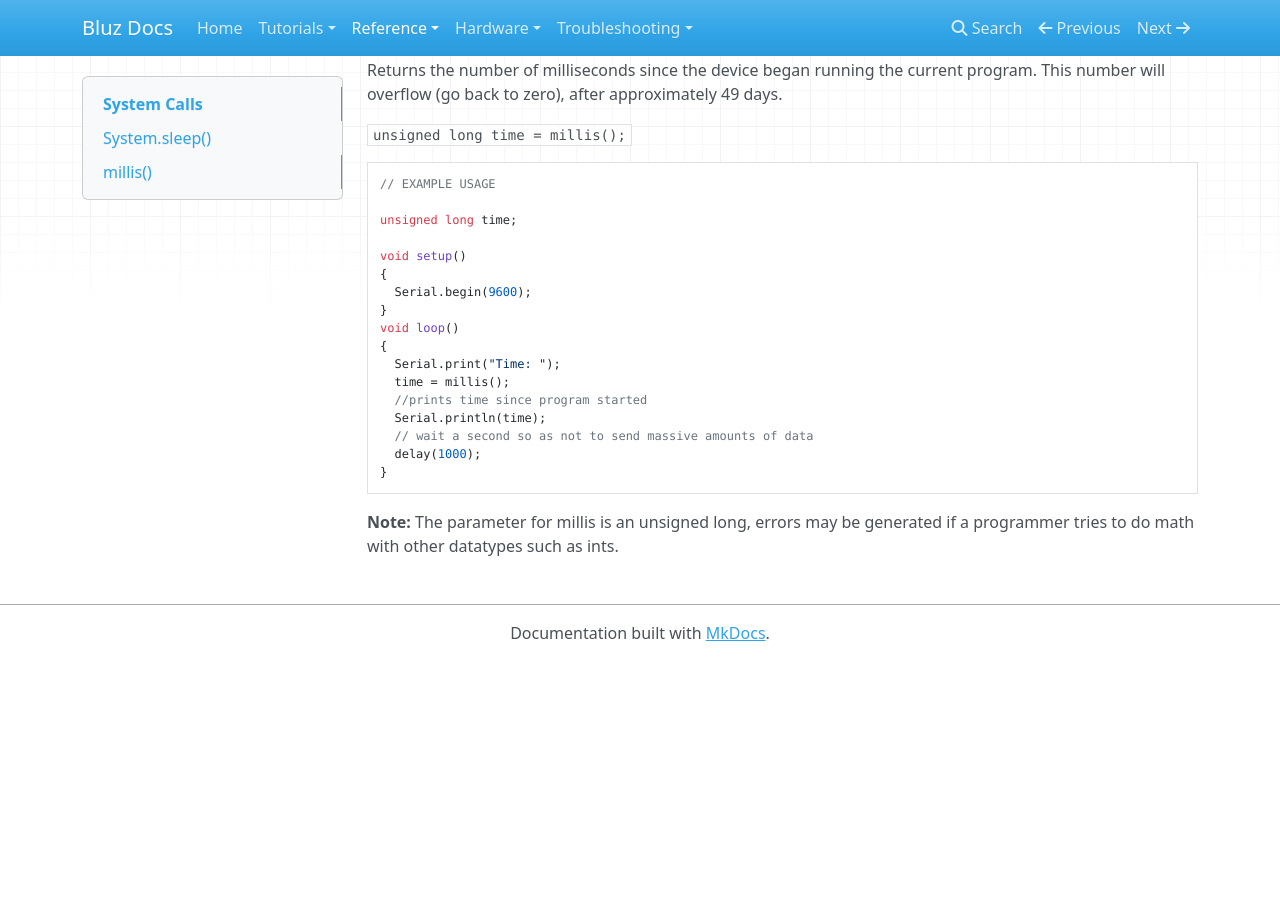
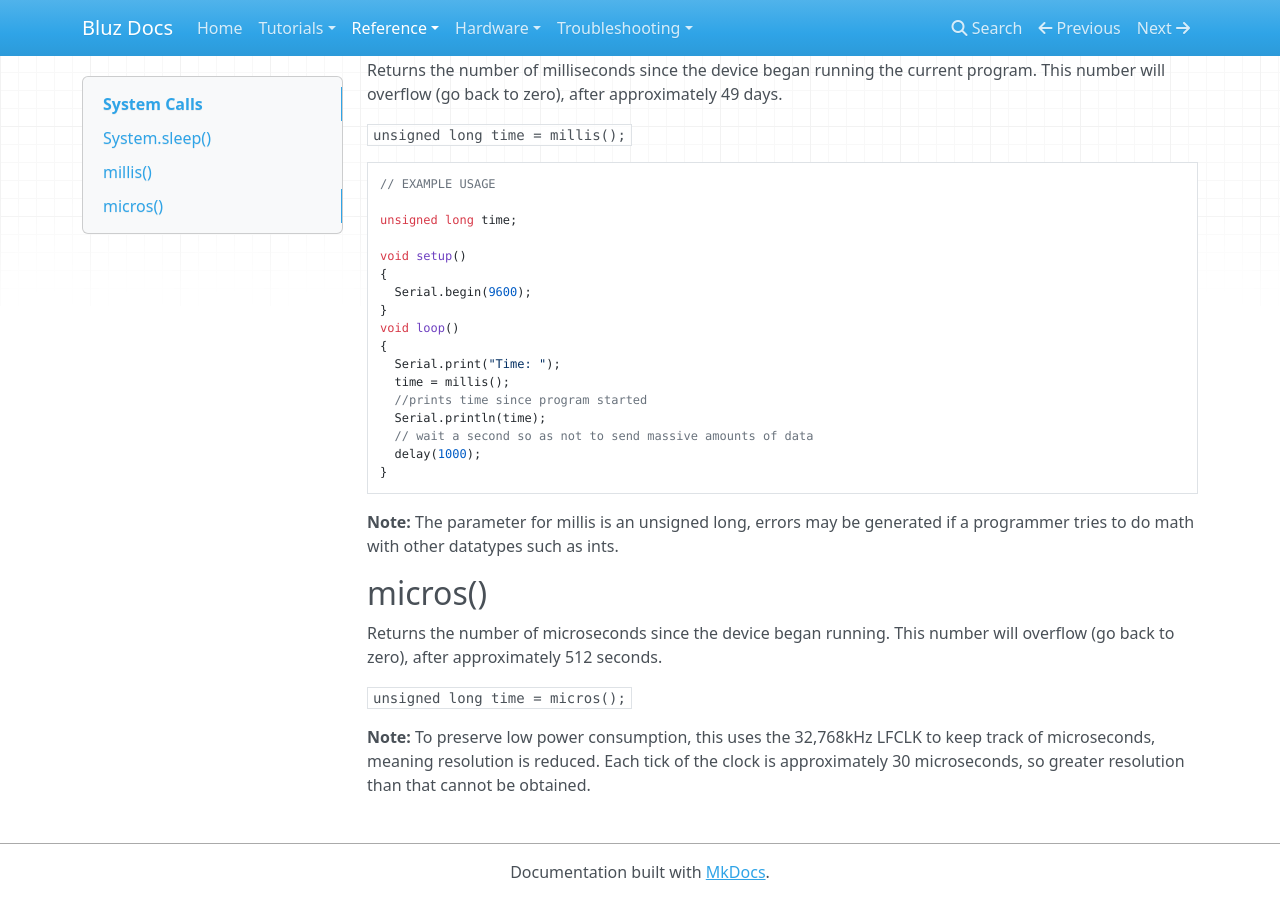
Before and after one commit to bluzDK/bluz-docs, an MkDocs documentation site: the page built from docs/reference/system.md, in a window 1280 px wide and 900 px high, scrolled down 639 px. Built offline with MkDocs 1.6.1, drawn with Linux system fonts in a browser that asks for light colours; nearby versions of some CDN libraries; old or Windows-style settings are respelled for this version of MkDocs; before the commit the page ends 1300 px from its top, so only the background shows below that.

Commit message:
add docs for micros

````diff
--- a/docs/reference/system.md
+++ b/docs/reference/system.md
@@ -46,3 +46,12 @@ void loop()
 ```
 **Note:**
 The parameter for millis is an unsigned long, errors may be generated if a programmer tries to do math with other datatypes such as ints.
+
+## micros()
+
+Returns the number of microseconds since the device began running. This number will overflow (go back to zero), after approximately 512 seconds.
+
+`unsigned long time = micros();`
+
+**Note:**
+To preserve low power consumption, this uses the 32,768kHz LFCLK to keep track of microseconds, meaning resolution is reduced. Each tick of the clock is approximately 30 microseconds, so greater resolution than that cannot be obtained.
````
